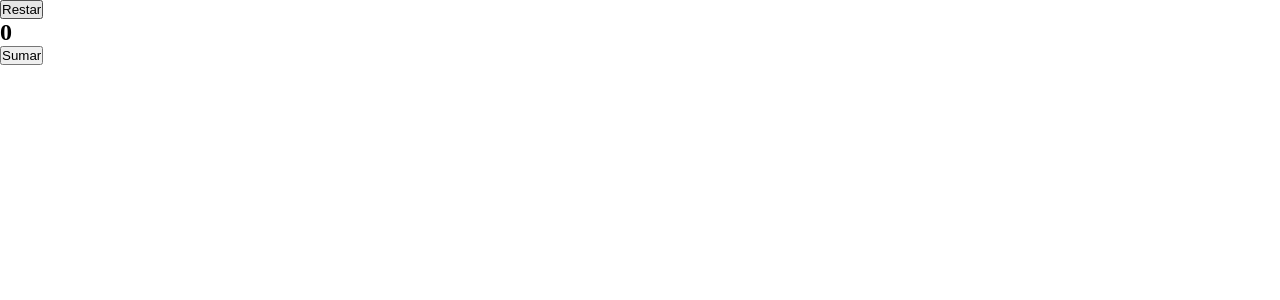
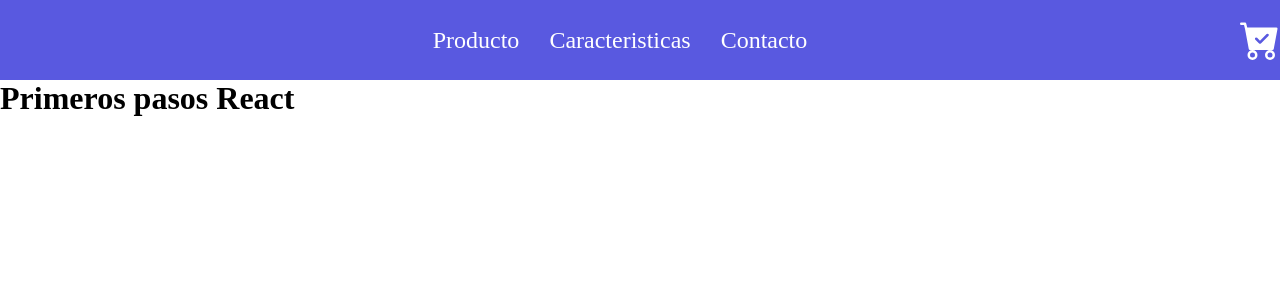
Before and after one commit to marceloregali/ecommerce-regali, a React (Vite) app: page / in a window 1280 px wide. Shown: the top 300 px of the page. Built offline with nearby package versions, Linux system fonts and the light colour scheme.

Commit message:
ecommers

```diff
--- a/package.json
+++ b/package.json
@@ -11,7 +11,8 @@
   },
   "dependencies": {
     "react": "^18.2.0",
-    "react-dom": "^18.2.0"
+    "react-dom": "^18.2.0",
+    "react-icons": "^5.2.1"
   },
   "devDependencies": {
     "@types/react": "^18.2.66",
--- a/src/App.jsx
+++ b/src/App.jsx
@@ -1,15 +1,11 @@
-import { Counter } from "./components/counter/Counter";
-import Footer from "./components/footer/Footer";
 import { NavBar } from "./components/navbar/Navbar";
-import { Home } from "./pages/home/home";
+import ItemListConteiner from "./pages/itemListContainer/ItemListConteiner";
 
 function App() {
   return (
     <div>
-      {/*<NavBar />
-      <Home />*/}
-      <Counter />
-      {/*<Footer />*/}
+      <NavBar />
+      <ItemListConteiner greeting={"Primeros pasos React"} />
     </div>
   );
 }
--- a/src/components/navbar/Navbar.jsx
+++ b/src/components/navbar/Navbar.jsx
@@ -1,10 +1,24 @@
-
-import "./navbar.css"
+import "./navbar.css";
+import { BsCartCheckFill } from "react-icons/bs";
 
 export const NavBar = () => {
-    return (
+  return (
     <div className="navbarContainer">
-        <h1>probando nav</h1>;
+      <img src="" alt="" />
+
+      <ul style={{ display: "flex", gap: "30px" }}>
+        <li style={{ listStyle: "none", color: "white", fontSize: "1.5rem" }}>
+          Producto
+        </li>
+        <li style={{ listStyle: " none", color: "white", fontSize: "1.5rem" }}>
+          Caracteristicas
+        </li>
+        <li style={{ listStyle: "none", color: "white", fontSize: "1.5rem" }}>
+          Contacto
+        </li>
+      </ul>
+
+      <BsCartCheckFill color="white" size={40} />
     </div>
-    );
+  );
 };
--- a/src/components/navbar/navbar.css
+++ b/src/components/navbar/navbar.css
@@ -1,3 +1,8 @@
-.navbarContainer{
-    background-color: blue;
+.navbarContainer {
+  background-color: rgb(89, 89, 224);
+  display: flex;
+  width: 100%;
+  justify-content: space-between;
+  min-height: 10vh;
+  align-items: center;
 }
--- /dev/null
+++ b/src/pages/itemListContainer/ItemListConteiner.jsx
@@ -0,0 +1,10 @@
+const ItemListConteiner = (greeting) => {
+  console.log(greeting);
+  return (
+    <div>
+      <h1>{greeting.greeting}</h1>
+    </div>
+  );
+};
+
+export default ItemListConteiner;
```
Also changed, not shown: 1 other file (tests, documents, lock files or other folders).
